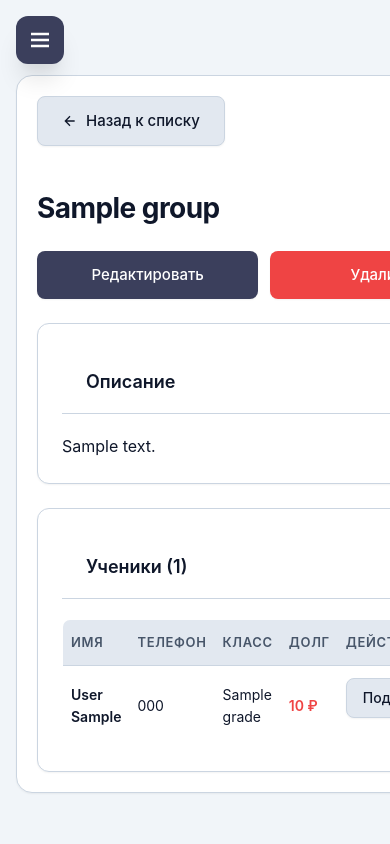
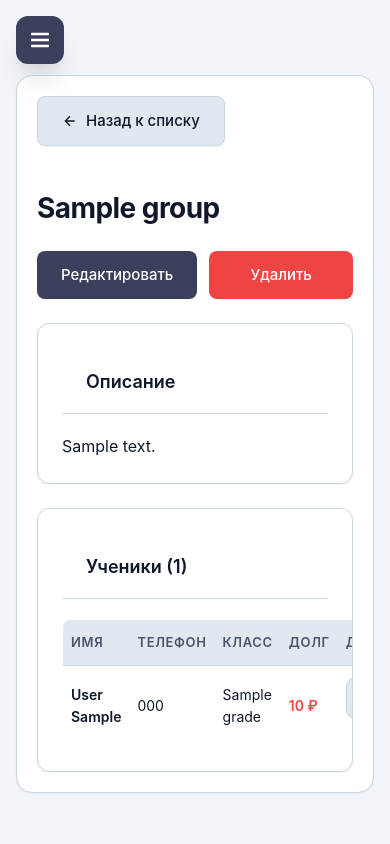
Before and after one commit to Artak822/tutoring, a Django app: template main/templates/main/group_detail.html in a window 390 px wide; the page is wider, and only the part inside the window is pictured. Run offline with Django 3.2, Linux system fonts and the light colour scheme; the template is opened without the code that fills it: most values are stand-ins (such as "Sample title", 1, 10 or a date in 2020).

Commit message:
Фикс мобилки 3

```diff
--- a/main/templates/main/base.html
+++ b/main/templates/main/base.html
@@ -4,7 +4,7 @@
 <html lang="ru">
 <head>
     <meta charset="UTF-8">
-    <meta name="viewport" content="width=device-width, initial-scale=1.0, maximum-scale=1.0, user-scalable=no, shrink-to-fit=no">
+    <meta name="viewport" content="width=device-width, initial-scale=1.0, maximum-scale=5.0, minimum-scale=0.5, user-scalable=yes, shrink-to-fit=yes">
     <title>{% block title %}Tutoring System{% endblock %}</title>
     <link rel="icon" type="image/x-icon" href="/static/icons/favicon.ico?v=2">
     <link rel="apple-touch-icon" sizes="180x180" href="/static/icons/apple-touch-icon.png?v=2">
@@ -83,6 +83,13 @@
             box-sizing: border-box;
         }
 
+        html {
+            width: 100%;
+            -webkit-text-size-adjust: 100%;
+            -ms-text-size-adjust: 100%;
+            overflow-x: hidden;
+        }
+
         body {
             font-family: -apple-system, BlinkMacSystemFont, 'Segoe UI', 'Inter', 'Roboto', sans-serif;
             background: var(--bg);
@@ -90,11 +97,19 @@
             line-height: 1.6;
             transition: background-color 0.3s ease, color 0.3s ease;
             min-height: 100vh;
+            width: 100%;
+            position: relative;
+            overflow-x: hidden;
+            margin: 0;
+            padding: 0;
         }
 
         .app-layout {
             display: flex;
             min-height: 100vh;
+            width: 100%;
+            max-width: 100%;
+            overflow-x: hidden;
         }
 
         /* Sidebar */
@@ -257,6 +272,9 @@
             margin-left: 280px;
             min-height: 100vh;
             background: var(--bg);
+            width: calc(100% - 280px);
+            max-width: calc(100% - 280px);
+            overflow-x: hidden;
         }
 
         .main-inner {
@@ -264,6 +282,8 @@
             margin: 0 auto;
             padding: 32px;
             padding-top: 32px;
+            width: 100%;
+            box-sizing: border-box;
         }
 
         .content {
@@ -436,9 +456,28 @@
             }
 
             /* Дополнительная защита от масштабирования */
+            html {
+                overflow-x: hidden;
+                width: 100%;
+                -webkit-text-size-adjust: 100%;
+            }
+
             body {
                 touch-action: manipulation;
                 -webkit-text-size-adjust: 100%;
+                overflow-x: hidden;
+                width: 100%;
+                position: relative;
+            }
+
+            /* Убеждаемся, что все элементы не выходят за пределы экрана */
+            * {
+                max-width: 100%;
+            }
+
+            img, table, video, iframe {
+                max-width: 100%;
+                height: auto;
             }
         }
 
@@ -653,15 +692,30 @@
 
             .main-shell {
                 margin-left: 0;
+                width: 100%;
+                max-width: 100%;
+                overflow-x: hidden;
             }
 
             .main-inner {
                 padding: 16px;
                 padding-top: 75px;
+                width: 100%;
+                max-width: 100%;
+                box-sizing: border-box;
             }
 
             .content {
                 padding: 20px;
+                width: 100%;
+                max-width: 100%;
+                box-sizing: border-box;
+            }
+
+            .app-layout {
+                width: 100%;
+                max-width: 100%;
+                overflow-x: hidden;
             }
 
             .page-header {
@@ -958,12 +1012,31 @@
             function fixViewport() {
                 const viewport = document.querySelector('meta[name="viewport"]');
                 if (viewport) {
-                    viewport.setAttribute('content', 'width=device-width, initial-scale=1.0, maximum-scale=1.0, user-scalable=no, shrink-to-fit=no');
+                    viewport.setAttribute('content', 'width=device-width, initial-scale=1.0, maximum-scale=5.0, minimum-scale=0.5, user-scalable=yes, shrink-to-fit=yes');
                 }
             }
 
+            // Фиксируем сразу при загрузке
             fixViewport();
+
+            // Фиксируем при полной загрузке страницы
+            if (document.readyState === 'loading') {
+                document.addEventListener('DOMContentLoaded', fixViewport);
+            } else {
+                fixViewport();
+            }
+
+            // Фиксируем при изменении ориентации
             window.addEventListener('orientationchange', function() {
+                setTimeout(function() {
+                    fixViewport();
+                    // Дополнительная фиксация через небольшую задержку
+                    setTimeout(fixViewport, 200);
+                }, 100);
+            });
+
+            // Фиксируем при изменении размера окна
+            window.addEventListener('resize', function() {
                 setTimeout(fixViewport, 100);
             });
         })();
```
